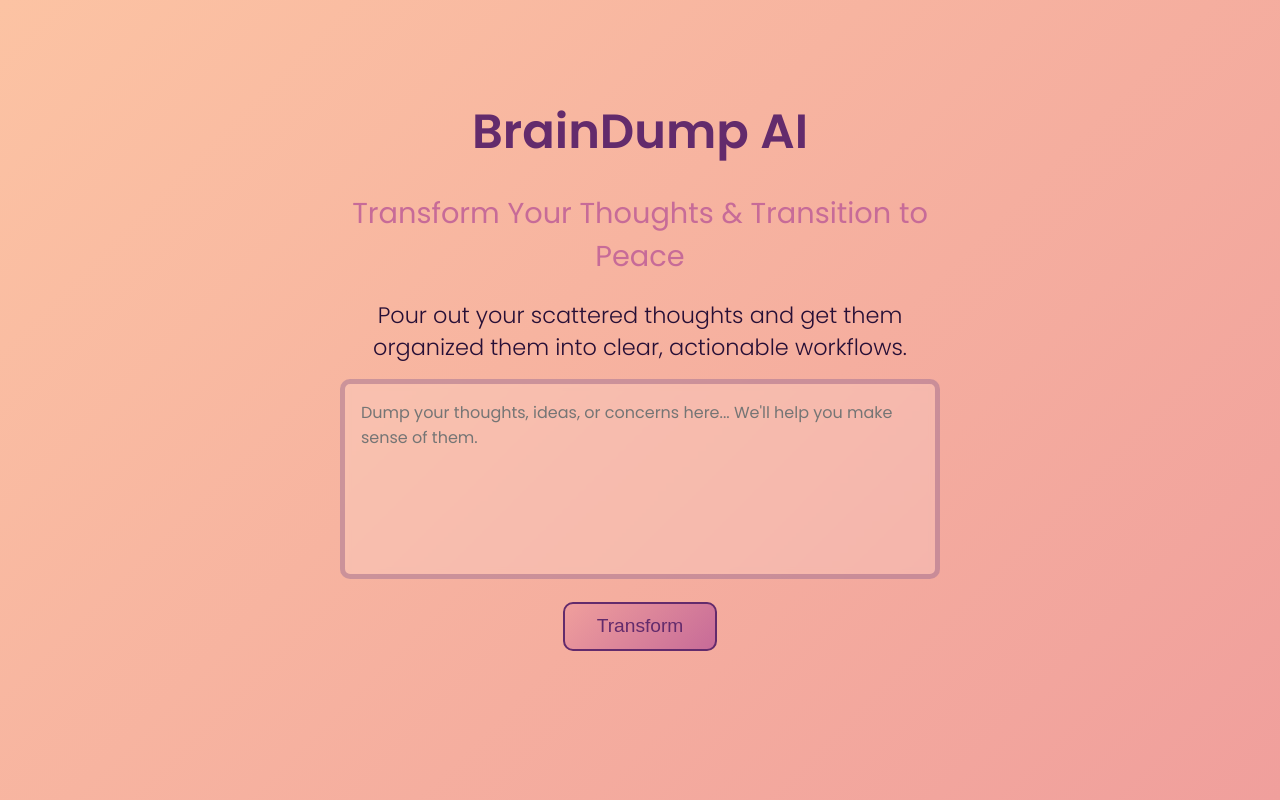
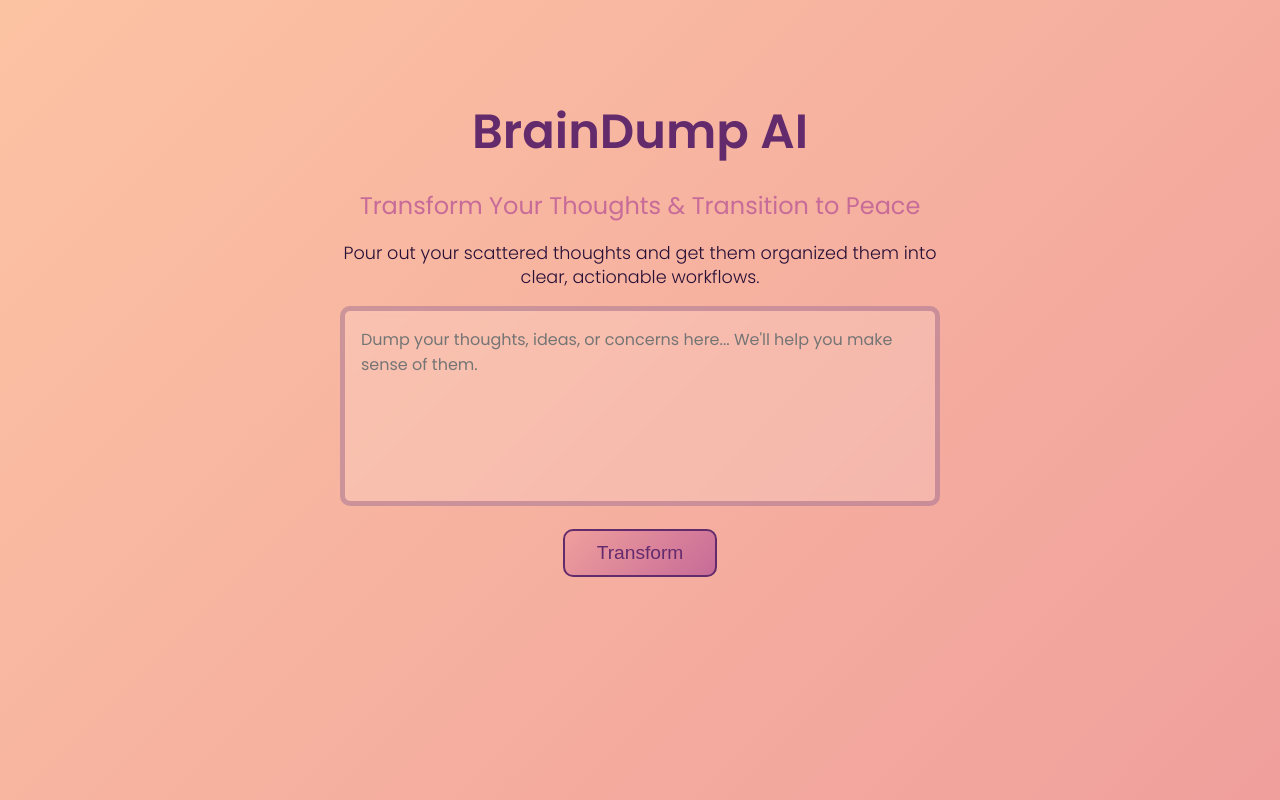
Before and after one commit to Yazeed-Alturki/BrainOrg_AI, a Next.js app: page / in a window 1280 px wide. Built offline with nearby package versions, Linux system fonts and the light colour scheme.

Commit message:
Update Home.module.css

```diff
--- a/styles/Home.module.css
+++ b/styles/Home.module.css
@@ -60,14 +60,14 @@
 
 .subheading {
     color: #c76b98;
-    font-size: 1.8rem; /* Slightly reduced font size */
+    font-size: 1.5rem; /* Slightly reduced font size */
     font-weight: 400;
     margin-bottom: 0.8rem;
 }
 
 .info {
     color: #270f36;
-    font-size: 1.4rem; /* Slightly reduced font size */
+    font-size: 1.1rem; /* Slightly reduced font size */
     font-weight: 300;
     margin-bottom: 1rem;
     line-height: 1.4;
```
